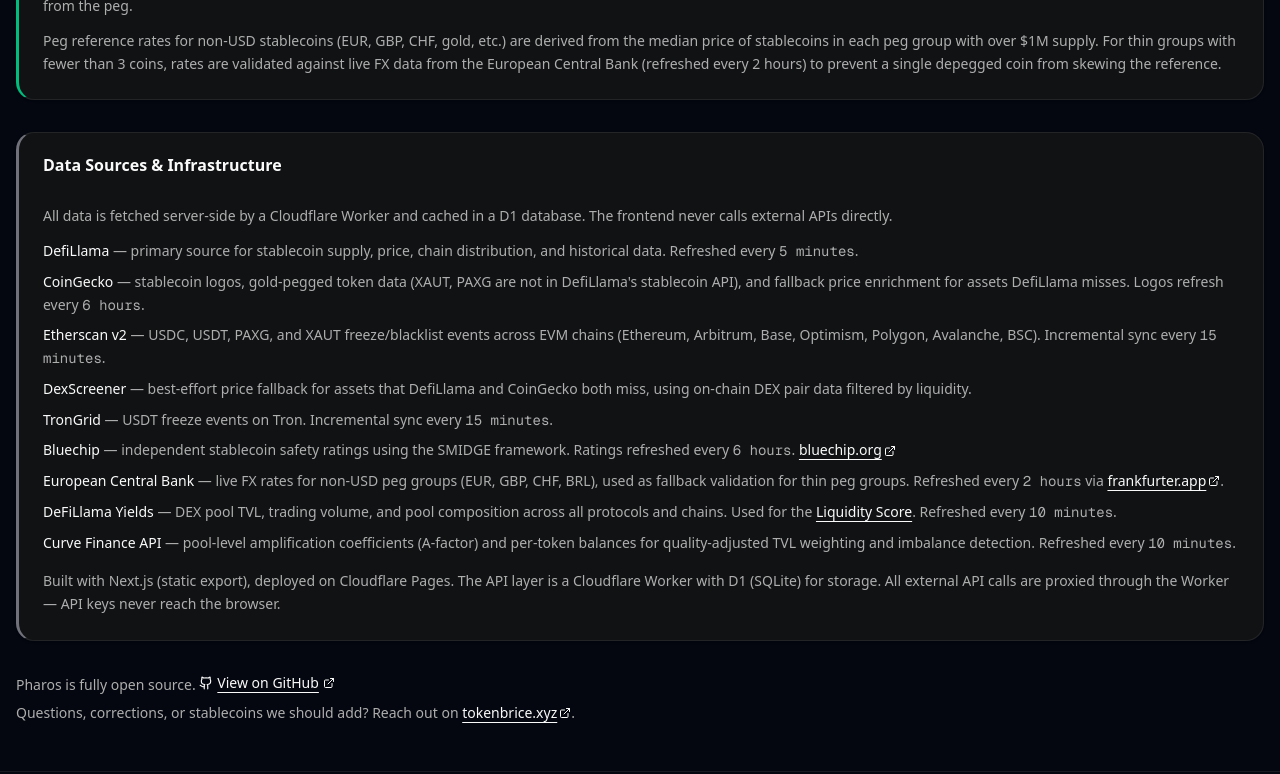
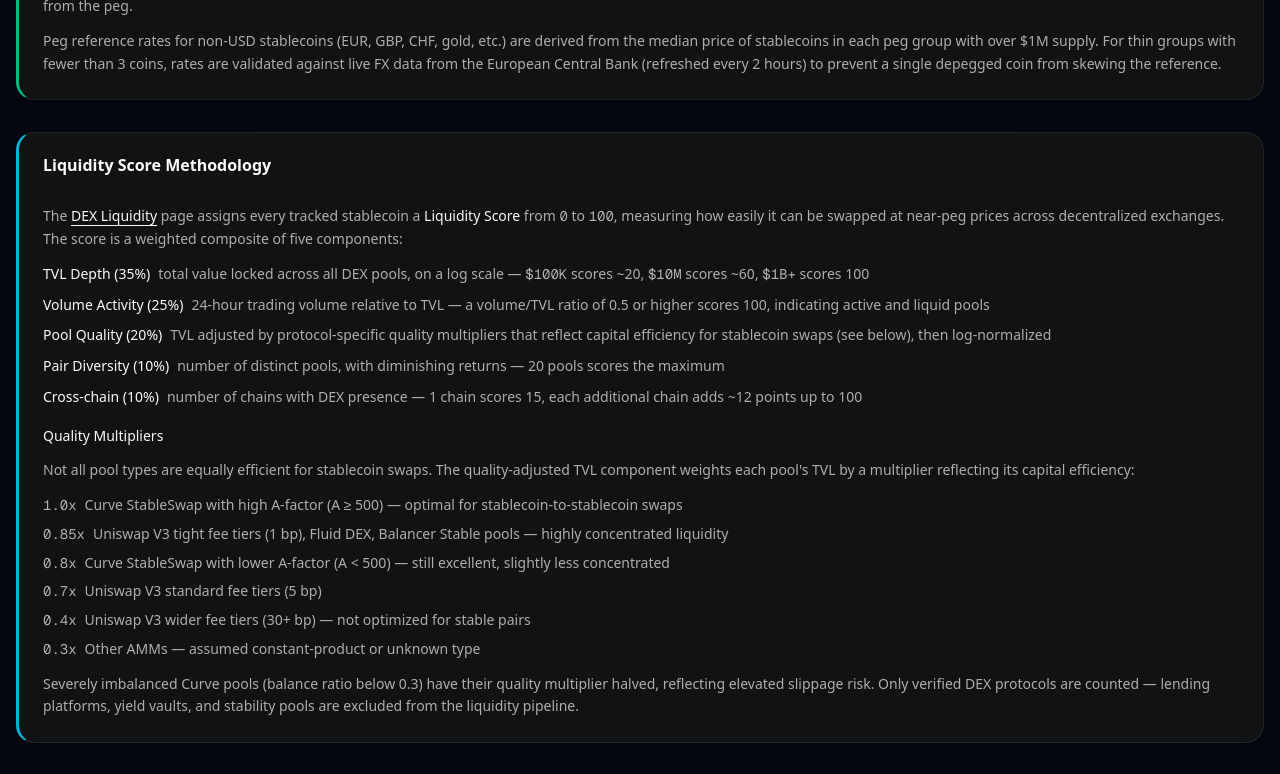
Before and after one commit to Figu3/Stablehype, a Next.js app: page /about in a window 1280 px wide. Shown: the part 1240-2014 px from the top of the page. Built offline with nearby package versions, Linux system fonts and the light colour scheme.

Commit message:
About page and DEX filtering

```diff
--- a/src/app/about/page.tsx
+++ b/src/app/about/page.tsx
@@ -77,6 +77,14 @@ export default function AboutPage() {
                 acceptedAnswer: {
                   "@type": "Answer",
                   text: "The Peg Score ranges from 0 to 100 and combines two equally-weighted components: Time at Peg (50%) measures the percentage of the tracking window where the coin stayed within its peg threshold. Severity (50%) penalizes based on each depeg event's peak deviation, duration (capped at 90 days), and recency (recent events weigh more via exponential decay). An ongoing depeg applies an additional penalty of up to 50 points.",
+                },
+              },
+              {
+                "@type": "Question",
+                name: "How is the Liquidity Score calculated?",
+                acceptedAnswer: {
+                  "@type": "Answer",
+                  text: "The Liquidity Score ranges from 0 to 100 and combines five weighted components: TVL Depth (35%) measures total DEX pool TVL on a log scale. Volume Activity (25%) measures the 24h volume/TVL ratio. Pool Quality (20%) weights TVL by protocol-specific capital efficiency multipliers (Curve StableSwap with high A-factor gets 1.0x, Uniswap V3 tight fee tiers get 0.85x, generic AMMs get 0.3x). Pair Diversity (10%) counts distinct pools. Cross-chain presence (10%) counts chains with DEX liquidity. Only verified DEX protocols are counted — lending, vaults, and stability pools are excluded.",
                 },
               },
               {
@@ -260,6 +268,86 @@ export default function AboutPage() {
         </CardContent>
       </Card>
 
+      <Card className="rounded-2xl border-l-[3px] border-l-cyan-500">
+        <CardHeader>
+          <CardTitle as="h2">Liquidity Score Methodology</CardTitle>
+        </CardHeader>
+        <CardContent className="space-y-3 text-sm text-muted-foreground leading-relaxed">
+          <p>
+            The{" "}
+            <Link href="/liquidity" className="text-foreground underline underline-offset-4 hover:text-cyan-500 transition-colors">DEX Liquidity</Link>
+            {" "}page assigns every tracked stablecoin a <span className="text-foreground font-medium">Liquidity Score</span> from
+            {" "}<span className="font-mono">0</span> to <span className="font-mono">100</span>, measuring how easily it can be swapped at near-peg prices across decentralized exchanges.
+            The score is a weighted composite of five components:
+          </p>
+          <ul className="space-y-2">
+            <li className="flex gap-2">
+              <span className="text-foreground font-medium shrink-0">TVL Depth (35%)</span>
+              <span>
+                total value locked across all DEX pools, on a log scale —
+                {" "}<span className="font-mono">$100K</span> scores ~20, <span className="font-mono">$10M</span> scores ~60, <span className="font-mono">$1B+</span> scores 100
+              </span>
+            </li>
+            <li className="flex gap-2">
+              <span className="text-foreground font-medium shrink-0">Volume Activity (25%)</span>
+              <span>
+                24-hour trading volume relative to TVL — a volume/TVL ratio of 0.5 or higher scores 100, indicating active and liquid pools
+              </span>
+            </li>
+            <li className="flex gap-2">
+              <span className="text-foreground font-medium shrink-0">Pool Quality (20%)</span>
+              <span>
+                TVL adjusted by protocol-specific quality multipliers that reflect capital efficiency for stablecoin swaps (see below), then log-normalized
+              </span>
+            </li>
+            <li className="flex gap-2">
+              <span className="text-foreground font-medium shrink-0">Pair Diversity (10%)</span>
+              <span>number of distinct pools, with diminishing returns — 20 pools scores the maximum</span>
+            </li>
+            <li className="flex gap-2">
+              <span className="text-foreground font-medium shrink-0">Cross-chain (10%)</span>
+              <span>number of chains with DEX presence — 1 chain scores 15, each additional chain adds ~12 points up to 100</span>
+            </li>
+          </ul>
+          <p className="text-foreground font-medium pt-1">Quality Multipliers</p>
+          <p>
+            Not all pool types are equally efficient for stablecoin swaps. The quality-adjusted TVL component weights each pool&apos;s TVL
+            by a multiplier reflecting its capital efficiency:
+          </p>
+          <ul className="space-y-1.5">
+            <li className="flex gap-2">
+              <span className="font-mono shrink-0">1.0x</span>
+              <span>Curve StableSwap with high A-factor (A &ge; 500) — optimal for stablecoin-to-stablecoin swaps</span>
+            </li>
+            <li className="flex gap-2">
+              <span className="font-mono shrink-0">0.85x</span>
+              <span>Uniswap V3 tight fee tiers (1 bp), Fluid DEX, Balancer Stable pools — highly concentrated liquidity</span>
+            </li>
+            <li className="flex gap-2">
+              <span className="font-mono shrink-0">0.8x</span>
+              <span>Curve StableSwap with lower A-factor (A &lt; 500) — still excellent, slightly less concentrated</span>
+            </li>
+            <li className="flex gap-2">
+              <span className="font-mono shrink-0">0.7x</span>
+              <span>Uniswap V3 standard fee tiers (5 bp)</span>
+            </li>
+            <li className="flex gap-2">
+              <span className="font-mono shrink-0">0.4x</span>
+              <span>Uniswap V3 wider fee tiers (30+ bp) — not optimized for stable pairs</span>
+            </li>
+            <li className="flex gap-2">
+              <span className="font-mono shrink-0">0.3x</span>
+              <span>Other AMMs — assumed constant-product or unknown type</span>
+            </li>
+          </ul>
+          <p>
+            Severely imbalanced Curve pools (balance ratio below 0.3) have their quality multiplier halved,
+            reflecting elevated slippage risk. Only verified DEX protocols are counted — lending platforms, yield vaults,
+            and stability pools are excluded from the liquidity pipeline.
+          </p>
+        </CardContent>
+      </Card>
+
       <Card className="rounded-2xl border-l-[3px] border-l-zinc-500">
         <CardHeader>
           <CardTitle as="h2">Data Sources &amp; Infrastructure</CardTitle>
```
Also changed, not shown: 1 other file (tests, documents, lock files or other folders).
